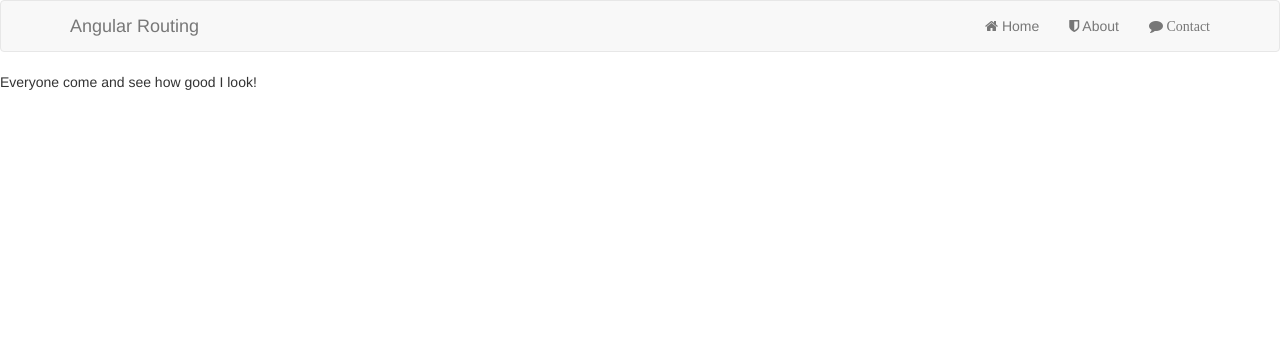
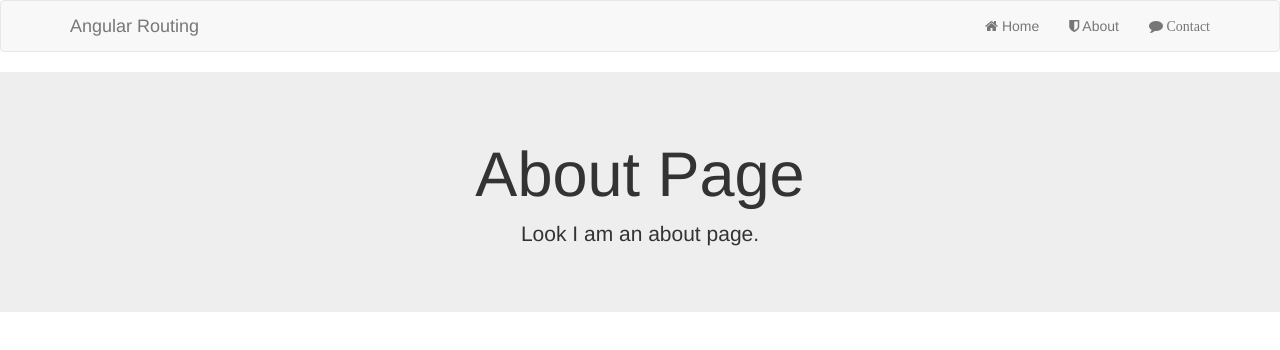
Before and after one commit to josephmtinangi/single-page-apps-with-angularjs-routing-and-templating, a plain HTML site: page index.html at #!/about in a window 1280 px wide. Drawn offline with nearby package versions, Linux system fonts and the light colour scheme; some packages are replaced by stand-ins of ours; no server answers.

Commit message:
Define pages that will be injected

```diff
--- a/index.html
+++ b/index.html
@@ -54,8 +54,6 @@
 
    <div id="main">
 
-      {{ message }}
-
       <!-- angular templating -->
       <!-- this is where content will be injected -->
       <div ng-view></div>
--- /dev/null
+++ b/pages/about.html
@@ -0,0 +1,6 @@
+<!-- about.html -->
+<div class="jumbotron text-center">
+  <h1>About Page</h1>
+
+  <p>{{ message }}</p>
+</div>
```
Also changed, not shown: pages/contact.html (added, +6 -0 lines), pages/home.html (added, +6 -0 lines).
